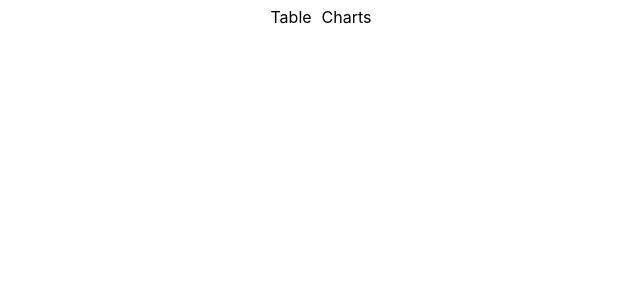
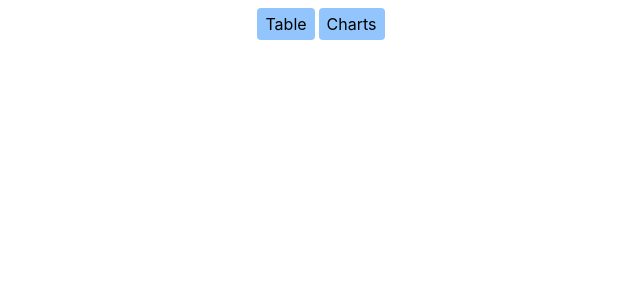
Before and after one commit to david-qz/react-spotlight-open-source, a React (Create React App) app: page / in a window 1280 px wide. Shown: the top 300 px of the page, without its empty margins (319-959 px from the left). Built offline with nearby package versions, Linux system fonts and the light colour scheme.

Commit message:
Style nav bar with tailwindcss

```diff
--- a/src/App.css
+++ /dev/null
@@ -1,7 +0,0 @@
-nav {
-  display: flex;
-  justify-content: center;
-}
-a {
-  margin: 5px;
-}
--- a/src/App.js
+++ b/src/App.js
@@ -1,14 +1,17 @@
-import { Link, Route, Switch } from 'react-router-dom';
-import './App.css';
+import { NavLink, Route, Switch } from 'react-router-dom';
 import GDPChart from './components/Chart/Chart';
 import Table from './components/Table/Table';
 
 function App() {
   return (
-    <div className="App">
-      <nav>
-        <Link to="/table">Table</Link>
-        <Link to="/charts">Charts</Link>
+    <div className=''>
+      <nav className='p-2 flex justify-center gap-1'>
+        <NavLink to="/table" className='bg-blue-300 px-2 py-1 rounded [&.active]:bg-blue-400'>
+          Table
+        </NavLink>
+        <NavLink to="/charts" className='bg-blue-300 px-2 py-1 rounded [&.active]:bg-blue-400'>
+          Charts
+        </NavLink>
       </nav>
       <Switch>
         <Route path="/table">
```
